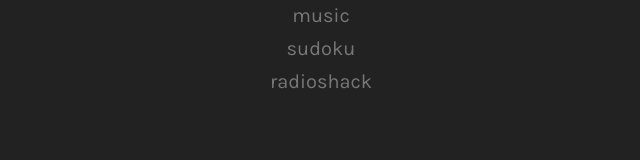
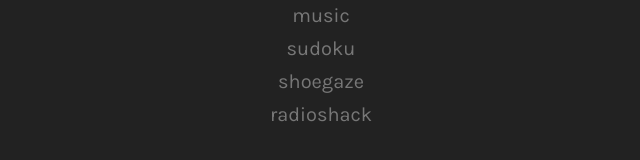
Before and after one commit to 48ca/jhoughton.me, a plain HTML site: page index.html in a window 1280 px wide. Shown: the part 482-642 px from the top of the page, 319-959 px from the left. Drawn offline with nearby package versions, Linux system fonts and the light colour scheme; a web font is replaced by a local one.

Commit message:
Add shoegaze

```diff
--- a/index.html
+++ b/index.html
@@ -152,6 +152,7 @@
             <a href="/gifs">raytracing</a>
             <a href="/music">music</a>
             <a href="/sudoku">sudoku</a>
+            <a href="/shoegaze">shoegaze</a>
             <a href="/radioshack">radioshack</a>
         </div>
     </body>
```
